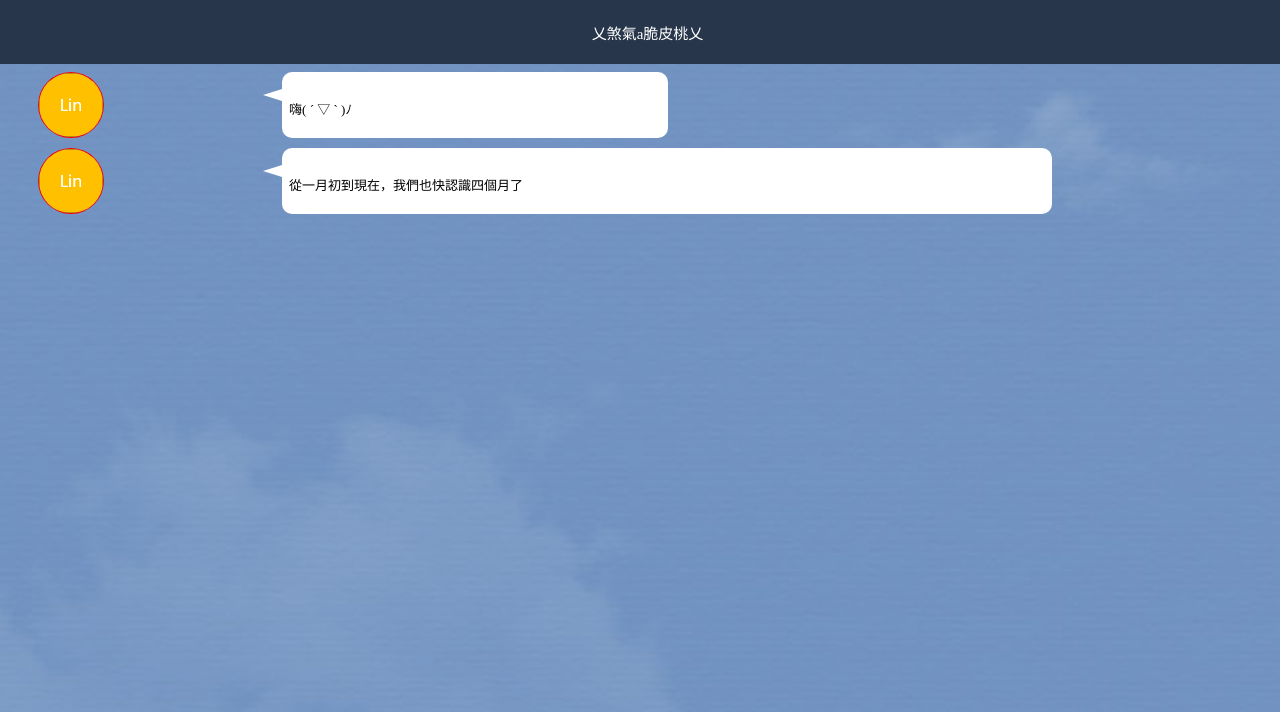
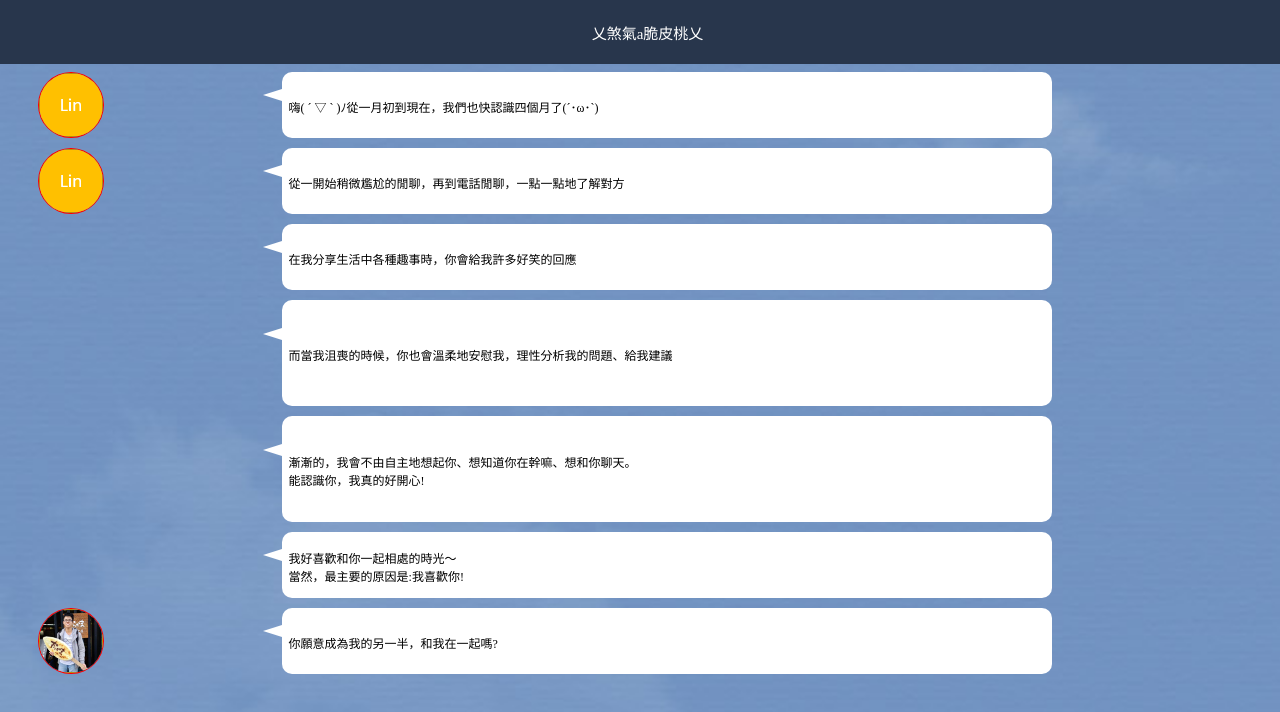
Before and after one commit to xup6jo6/ForTT, a plain HTML site: page index.html in a window 1280 px wide. Shown: the top 712 px of the page. Drawn offline with Linux system fonts and the light colour scheme.

Commit message:
[add] finish all dialog

```diff
--- a/index.html
+++ b/index.html
@@ -14,11 +14,27 @@
         <div class = "chatRoom">
             <img src = "./res/Lin.png" class = "profile Pic1">
             <div class = "talkBubble" id = "bubble_1">
-                <p id = "dia1">嗨( ´ ▽ ` )ﾉ</p>
+                <p id = "dia1">嗨( ´ ▽ ` )ﾉ從一月初到現在，我們也快認識四個月了(´･ω･`)</p>
             </div>
             <img src = "./res/Lin.png" class = "profile Pic2">
             <div class = "talkBubble" id = "bubble_2">
-                <p id = "dia2">從一月初到現在，我們也快認識四個月了</p>
+                <p id = "dia1">從一開始稍微尷尬的閒聊，再到電話閒聊，一點一點地了解對方</p>
+            </div>
+            <div class = "talkBubble" id = "bubble_3">
+                <p id = "dia1">在我分享生活中各種趣事時，你會給我許多好笑的回應</p>
+            </div>
+            <div class = "talkBubble" id = "bubble_4">
+                <p id = "dia1">而當我沮喪的時候，你也會溫柔地安慰我，理性分析我的問題、給我建議</p>
+            </div>
+            <div class = "talkBubble" id = "bubble_5">
+                <p id = "dia1">漸漸的，我會不由自主地想起你、想知道你在幹嘛、想和你聊天。<br>能認識你，我真的好開心!</p>
+            </div>
+            <div class = "talkBubble" id = "bubble_6">
+                <p id = "dia1">我好喜歡和你一起相處的時光～<br>當然，最主要的原因是:我喜歡你!</p>
+            </div>
+            <img src = "./res/Lin2.png" class = "profile Pic3">
+            <div class = "talkBubble" id = "bubble_7">
+                <p id = "dia1">你願意成為我的另一半，和我在一起嗎?</p>
             </div>
         </div>
     </body>
--- a/main.css
+++ b/main.css
@@ -78,11 +78,15 @@ p{
     top:18.5%;
     left:3%;
 }
+.Pic3{
+    top:76%;
+    left:3%;
+}
 #bubble_1{
     position:absolute;
     top:9%;
     left:22%;
-    width:30%;
+    width:60%;
     padding:1px;
 }
 #bubble_2{
@@ -92,15 +96,46 @@ p{
     width:60%;
     padding:1px;
 }
+#bubble_3{
+    position:absolute;
+    top:28%;
+    left:22%;
+    width:60%;
+    padding:1px;
+}
+#bubble_4{
+    position:absolute;
+    top:37.5%;
+    left:22%;
+    width:60%;
+    height:13%;
+    padding:1px;
+}
+#bubble_5{
+    position:absolute;
+    top:52%;
+    left:22%;
+    width:60%;
+    height:13%;
+    padding:1px;
+}
+#bubble_6{
+    position:absolute;
+    top:66.5%;
+    left:22%;
+    width:60%;
+    padding:1px;
+}
+#bubble_7{
+    position:absolute;
+    top:76%;
+    left:22%;
+    width:60%;
+    padding:1px;
+}
 #dia1{
-    font-size:13px;
+    font-size:12px;
     position:absolute;
     top:50%;
     transform: translate(0, -50%);
 }
-#dia2{
-    font-size:13px;
-    position:absolute;
-    top:50%;
-    transform: translate(0, -50%);
-}
```
Also changed, not shown: res/Lin2.png (added).
